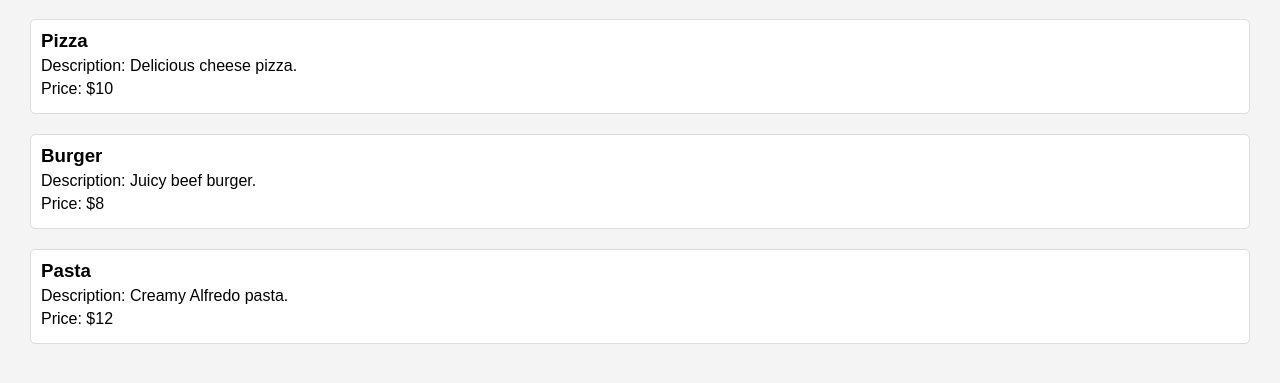
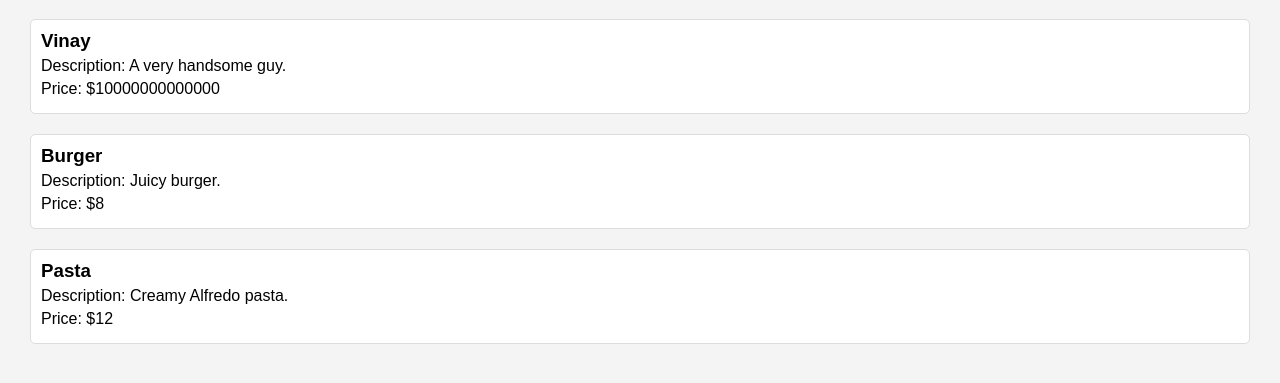
Before and after one commit to kenkastle69/qrmenuinator, a website: page public/index.html in a window 1280 px wide. Shown: the part 91-474 px from the top of the page. Drawn offline with Linux system fonts and the light colour scheme.

Commit message:
Update index.html

```diff
--- a/public/index.html
+++ b/public/index.html
@@ -33,13 +33,13 @@
 <body>
   <h1>Restaurant Menu</h1>
   <div class="menu-item">
-    <h3>Pizza</h3>
-    <p>Description: Delicious cheese pizza.</p>
-    <p>Price: $10</p>
+    <h3>Vinay </h3>
+    <p>Description: A very handsome guy.</p>
+    <p>Price: $10000000000000</p>
   </div>
   <div class="menu-item">
     <h3>Burger</h3>
-    <p>Description: Juicy beef burger.</p>
+    <p>Description: Juicy burger.</p>
     <p>Price: $8</p>
   </div>
   <div class="menu-item">
```
